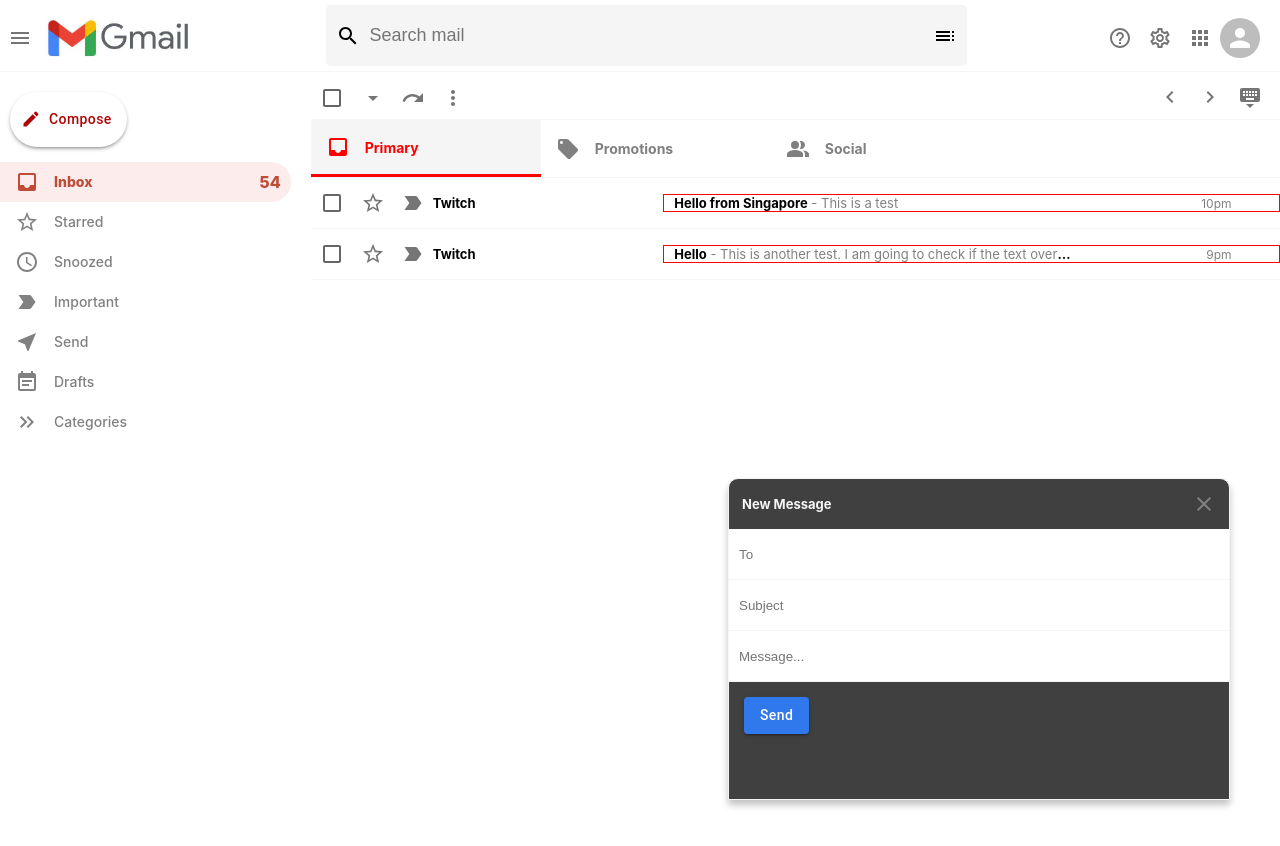
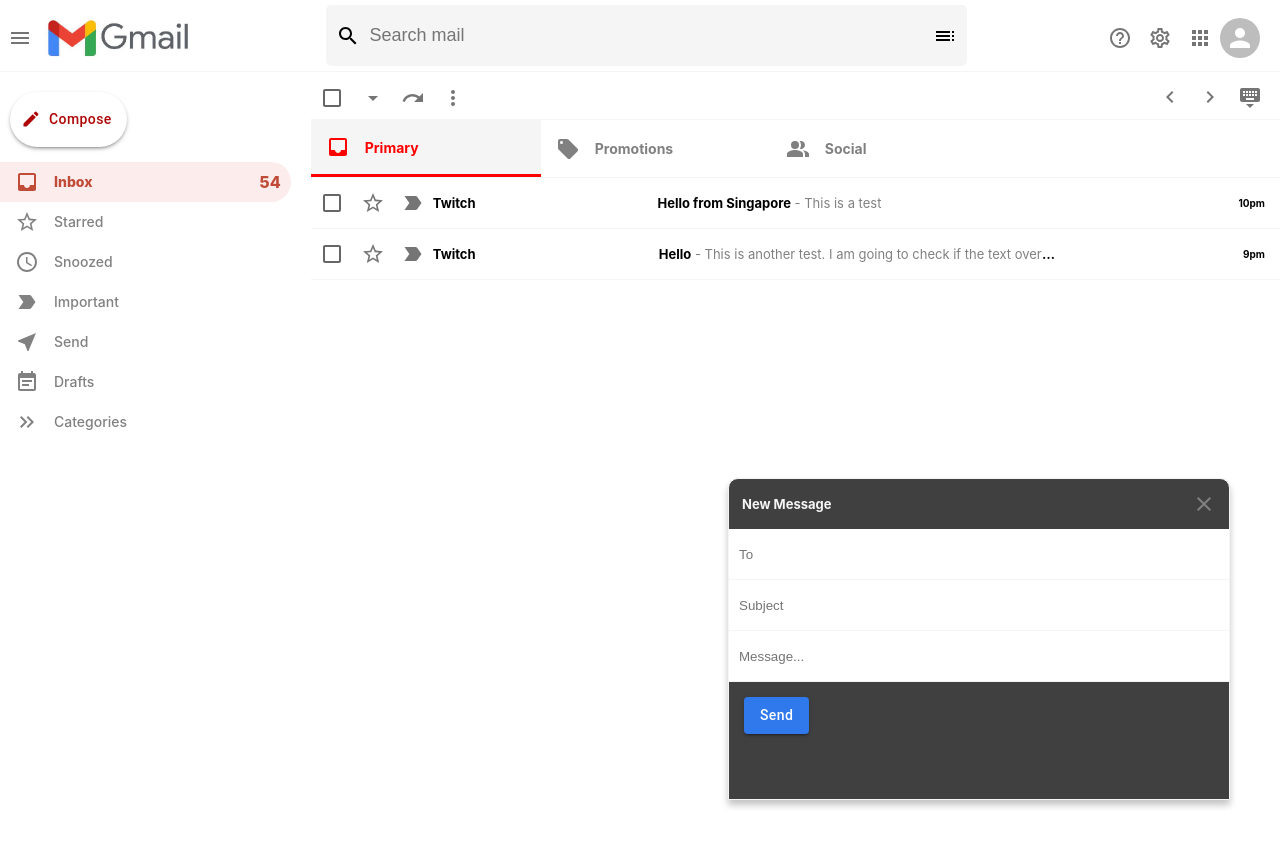
Before and after one commit to QuanXuuu/gmail-clone, a React (Create React App) app: page / in a window 1280 px wide. Shown: the top 846 px of the page. Built offline with nearby package versions, Linux system fonts and the light colour scheme.

Commit message:
fixed emailRow styling

```diff
--- a/src/EmailList.css
+++ b/src/EmailList.css
@@ -22,8 +22,3 @@
   border-bottom: 1px solid whitesmoke;
   z-index: 999;
 }
-
-.emailList__list {
-  display: flex;
-  flex-direction: column;
-}
--- a/src/EmailRow.css
+++ b/src/EmailRow.css
@@ -5,7 +5,7 @@
   border-bottom: 1px solid whitesmoke;
   cursor: pointer;
   z-index: 999;
-  position: relative;
+  /*position: relative;*/
 }
 
 .emailRow:hover {
@@ -22,7 +22,6 @@
   flex: 0.8;
   align-items: center;
   font-size: 13px;
-  border: 1px solid red;
 }
 
 .emailRow__message > h4 {
@@ -30,8 +29,8 @@
   white-space: nowrap;
   overflow: hidden;
   text-overflow: ellipsis;
-  padding-left: 10px;
-  padding-right: 10px;
+  padding-left: 5px;
+  padding-right: 5px;
 }
 
 .emailRow__title {
@@ -40,11 +39,9 @@
 }
 
 .emailRow__time {
-  position: absolute;
-  top: 18px;
-  right: 5%;
-  font-size: 12px;
-  color: gray;
+  padding-right: 15px;
+  font-size: 10px;
+  font-weight: bold;
 }
 
 .emailRow__description {
--- a/src/EmailRow.js
+++ b/src/EmailRow.js
@@ -28,8 +28,9 @@
           {subject}
           <span className="emailRow__description"> - {description}</span>
         </h4>
-        <p className="emailRow__time">{time}</p>
       </div>
+
+      <p className="emailRow__time">{time}</p>
     </div>
   );
 }
```
